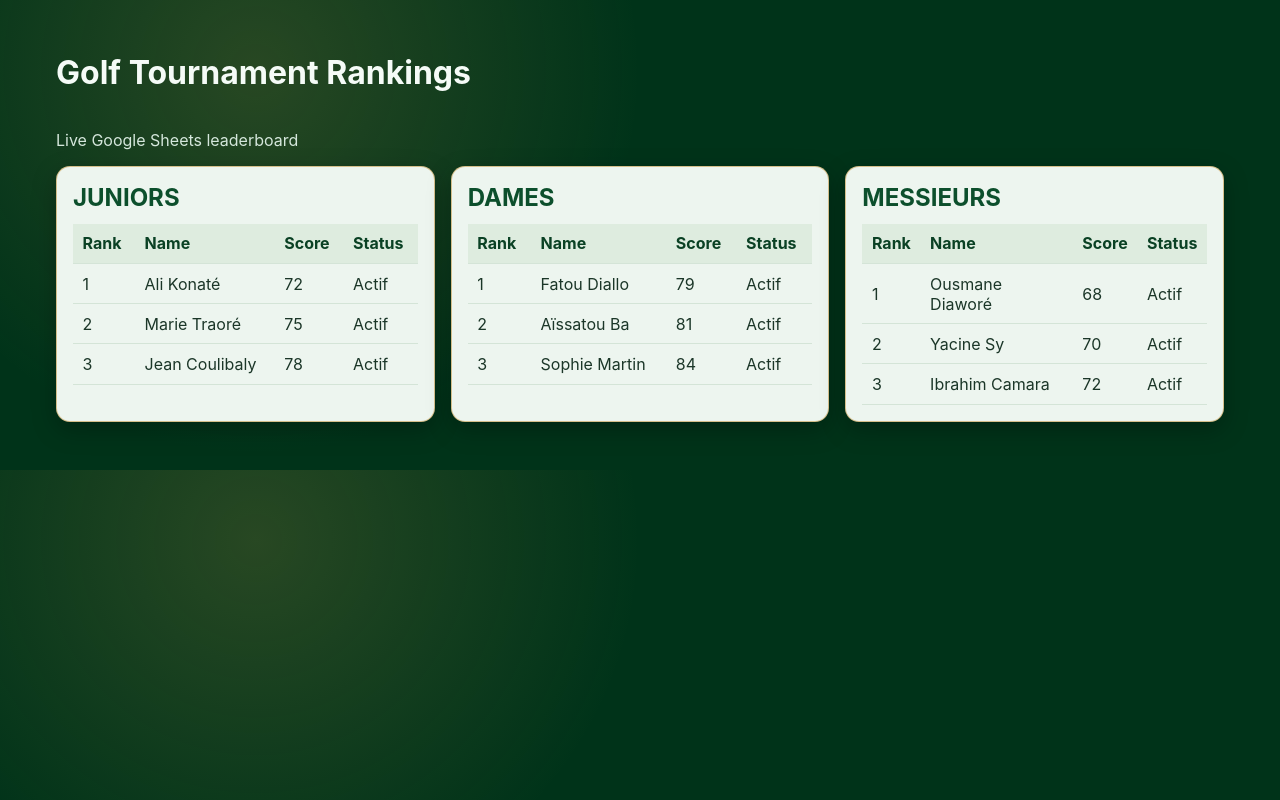
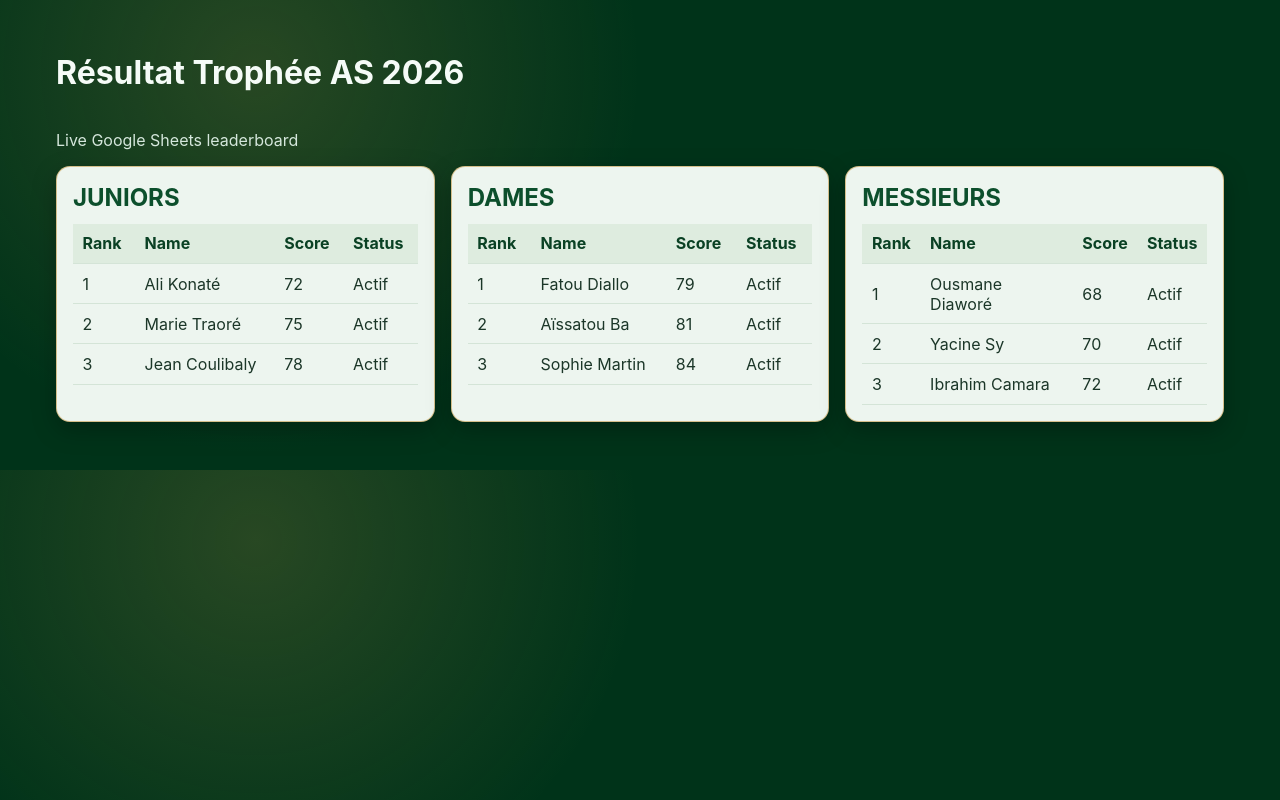
Before and after one commit to jptaochy-beep/roue-de-la-fortune-dangote, a Next.js app: page / in a window 1280 px wide. Built offline with nearby package versions, Linux system fonts and the light colour scheme; no server answers.

Commit message:
Update title to Résultat Trophée AS 2026

```diff
--- a/app/page.tsx
+++ b/app/page.tsx
@@ -77,8 +77,7 @@ export default function Home() {
 
   return (
     <main className="page">
-      <h1>Golf Tournament Rankings</h1>
-      <p className="subtitle">Live Google Sheets leaderboard</p>
+        <h1>Résultat Trophée AS 2026</h1>      <p className="subtitle">Live Google Sheets leaderboard</p>
 
       {loading && <p>Loading rankings…</p>}
       {error && <p className="error">{error}</p>}
```
